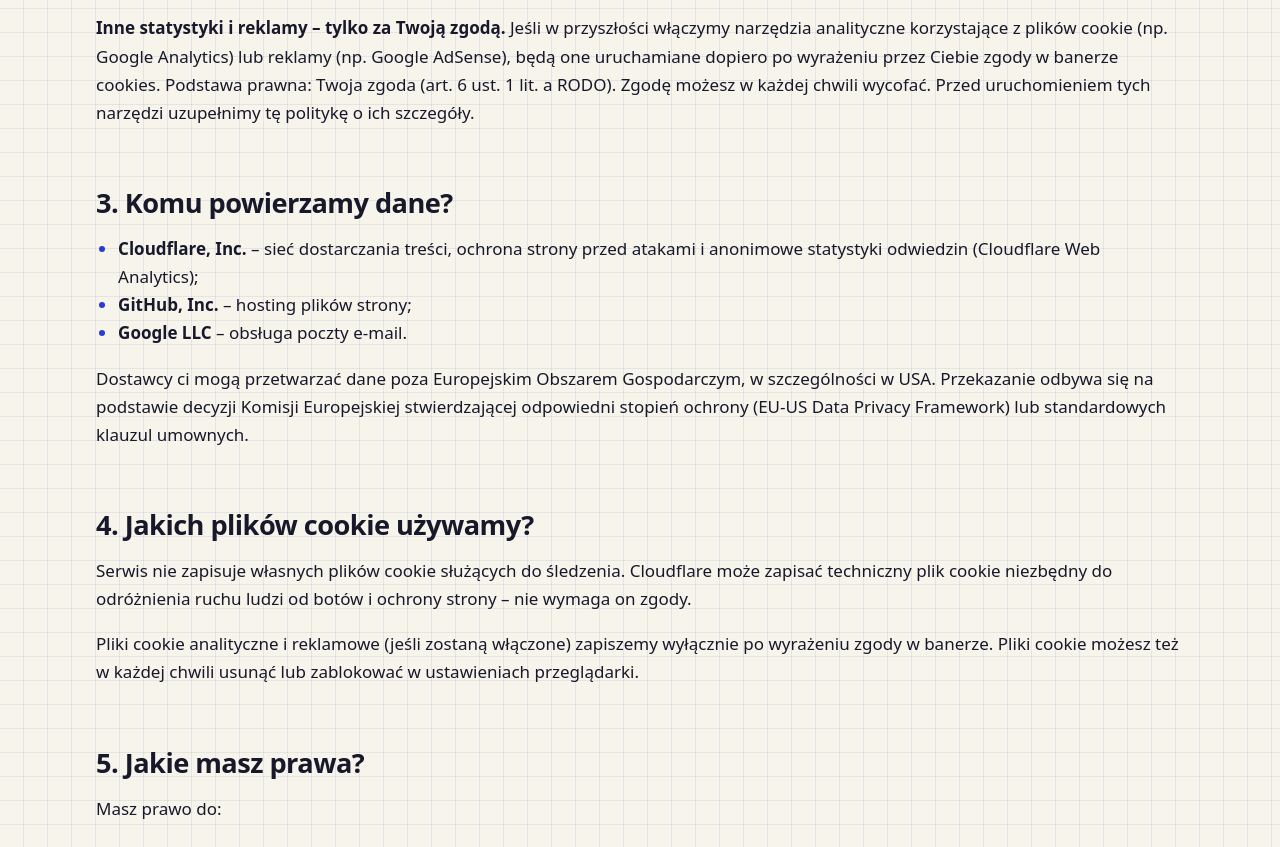
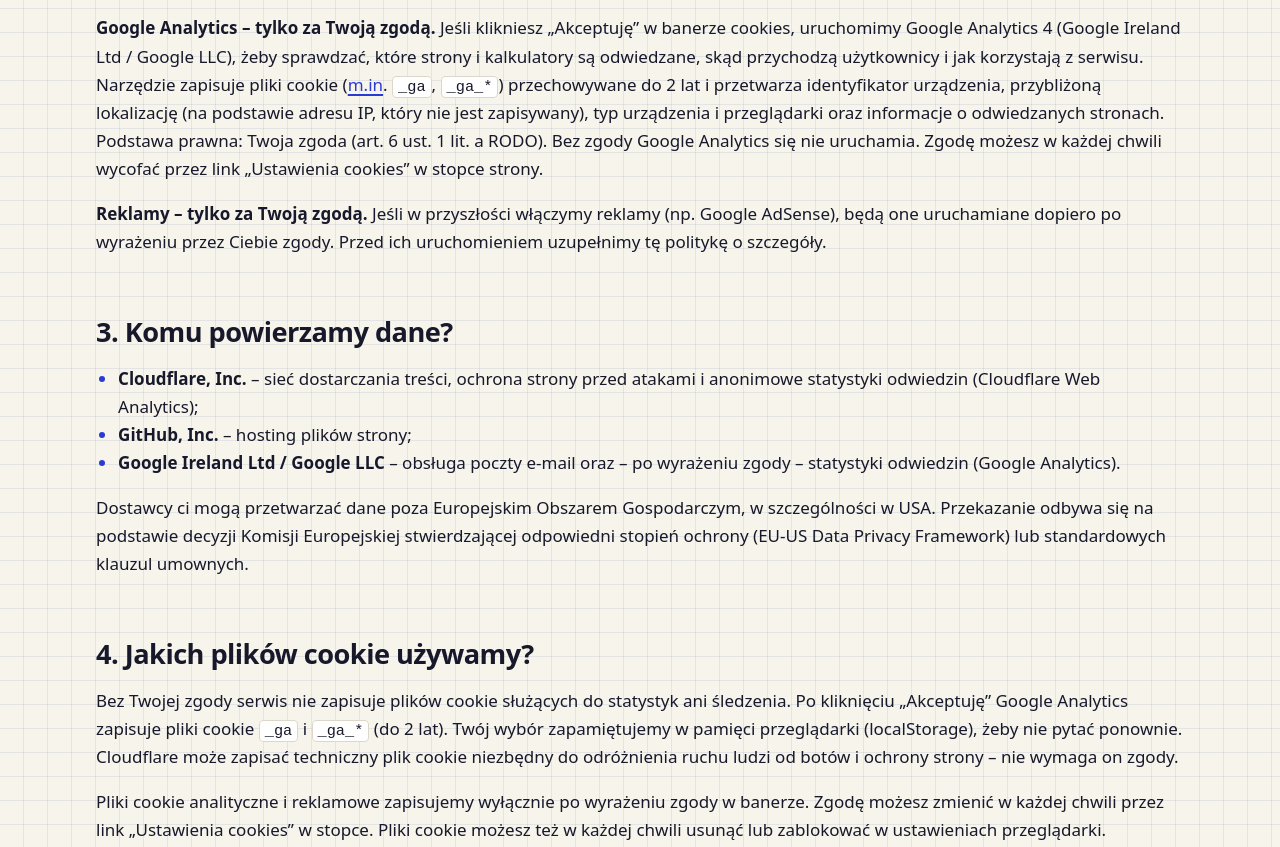
Before and after one commit to thedemidenko/policzalnia, an Astro site: page /polityka-prywatnosci in a window 1280 px wide. Shown: the part 999-1846 px from the top of the page. Built offline with nearby package versions, Linux system fonts and the light colour scheme; Astro itself is replaced by a stand-in of ours.

Commit message:
Polityka prywatności: Google Analytics za zgodą

```diff
--- a/src/content/strony/polityka-prywatnosci.md
+++ b/src/content/strony/polityka-prywatnosci.md
@@ -21,21 +21,23 @@ Administratorem danych osobowych jest właściciel serwisu policzalnia.pl (dalej
 
 **Statystyki odwiedzin bez plików cookie.** Korzystamy z Cloudflare Web Analytics, żeby wiedzieć, ile osób odwiedza poszczególne strony i skąd przychodzą (np. z wyszukiwarki). Narzędzie nie zapisuje plików cookie, nie korzysta z pamięci przeglądarki i nie tworzy profili użytkowników – zbiera tylko zbiorcze, anonimowe dane o wizytach (odwiedzona strona, źródło wejścia, kraj, typ urządzenia i przeglądarki, czas ładowania strony). Podstawa prawna: nasz prawnie uzasadniony interes w ulepszaniu serwisu (art. 6 ust. 1 lit. f RODO).
 
-**Inne statystyki i reklamy – tylko za Twoją zgodą.** Jeśli w przyszłości włączymy narzędzia analityczne korzystające z plików cookie (np. Google Analytics) lub reklamy (np. Google AdSense), będą one uruchamiane dopiero po wyrażeniu przez Ciebie zgody w banerze cookies. Podstawa prawna: Twoja zgoda (art. 6 ust. 1 lit. a RODO). Zgodę możesz w każdej chwili wycofać. Przed uruchomieniem tych narzędzi uzupełnimy tę politykę o ich szczegóły.
+**Google Analytics – tylko za Twoją zgodą.** Jeśli klikniesz „Akceptuję” w banerze cookies, uruchomimy Google Analytics 4 (Google Ireland Ltd / Google LLC), żeby sprawdzać, które strony i kalkulatory są odwiedzane, skąd przychodzą użytkownicy i jak korzystają z serwisu. Narzędzie zapisuje pliki cookie (m.in. `_ga`, `_ga_*`) przechowywane do 2 lat i przetwarza identyfikator urządzenia, przybliżoną lokalizację (na podstawie adresu IP, który nie jest zapisywany), typ urządzenia i przeglądarki oraz informacje o odwiedzanych stronach. Podstawa prawna: Twoja zgoda (art. 6 ust. 1 lit. a RODO). Bez zgody Google Analytics się nie uruchamia. Zgodę możesz w każdej chwili wycofać przez link „Ustawienia cookies” w stopce strony.
+
+**Reklamy – tylko za Twoją zgodą.** Jeśli w przyszłości włączymy reklamy (np. Google AdSense), będą one uruchamiane dopiero po wyrażeniu przez Ciebie zgody. Przed ich uruchomieniem uzupełnimy tę politykę o szczegóły.
 
 ## 3. Komu powierzamy dane?
 
 - **Cloudflare, Inc.** – sieć dostarczania treści, ochrona strony przed atakami i anonimowe statystyki odwiedzin (Cloudflare Web Analytics);
 - **GitHub, Inc.** – hosting plików strony;
-- **Google LLC** – obsługa poczty e-mail.
+- **Google Ireland Ltd / Google LLC** – obsługa poczty e-mail oraz – po wyrażeniu zgody – statystyki odwiedzin (Google Analytics).
 
 Dostawcy ci mogą przetwarzać dane poza Europejskim Obszarem Gospodarczym, w szczególności w USA. Przekazanie odbywa się na podstawie decyzji Komisji Europejskiej stwierdzającej odpowiedni stopień ochrony (EU-US Data Privacy Framework) lub standardowych klauzul umownych.
 
 ## 4. Jakich plików cookie używamy?
 
-Serwis nie zapisuje własnych plików cookie służących do śledzenia. Cloudflare może zapisać techniczny plik cookie niezbędny do odróżnienia ruchu ludzi od botów i ochrony strony – nie wymaga on zgody.
+Bez Twojej zgody serwis nie zapisuje plików cookie służących do statystyk ani śledzenia. Po kliknięciu „Akceptuję” Google Analytics zapisuje pliki cookie `_ga` i `_ga_*` (do 2 lat). Twój wybór zapamiętujemy w pamięci przeglądarki (localStorage), żeby nie pytać ponownie. Cloudflare może zapisać techniczny plik cookie niezbędny do odróżnienia ruchu ludzi od botów i ochrony strony – nie wymaga on zgody.
 
-Pliki cookie analityczne i reklamowe (jeśli zostaną włączone) zapiszemy wyłącznie po wyrażeniu zgody w banerze. Pliki cookie możesz też w każdej chwili usunąć lub zablokować w ustawieniach przeglądarki.
+Pliki cookie analityczne i reklamowe zapisujemy wyłącznie po wyrażeniu zgody w banerze. Zgodę możesz zmienić w każdej chwili przez link „Ustawienia cookies” w stopce. Pliki cookie możesz też w każdej chwili usunąć lub zablokować w ustawieniach przeglądarki.
 
 ## 5. Jakie masz prawa?
 
@@ -59,4 +61,4 @@ Nie. Z kalkulatorów korzystasz bez podawania jakichkolwiek danych osobowych. Po
 
 Polityka może być aktualizowana, np. po włączeniu nowych narzędzi. Aktualna wersja jest zawsze dostępna na tej stronie.
 
-Ostatnia aktualizacja: 24 listopada 2026 r.
+Ostatnia aktualizacja: 27 listopada 2026 r.
```
